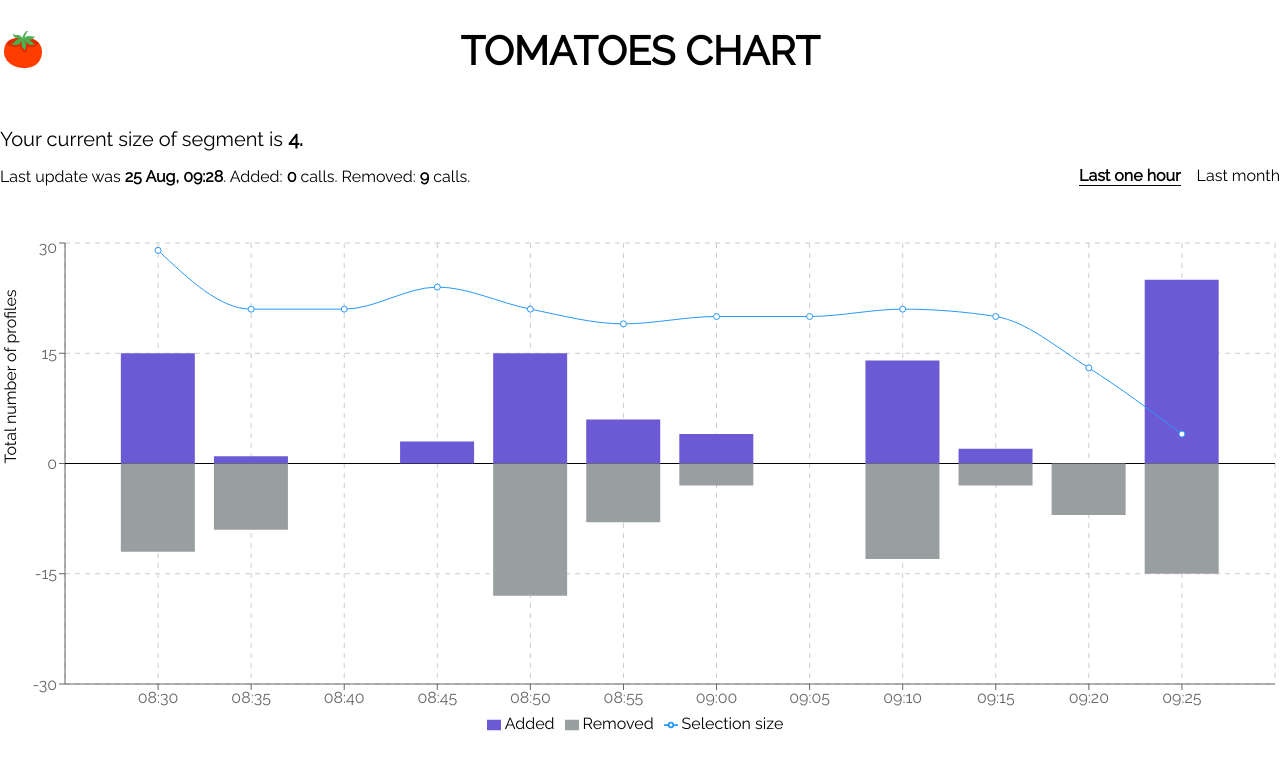
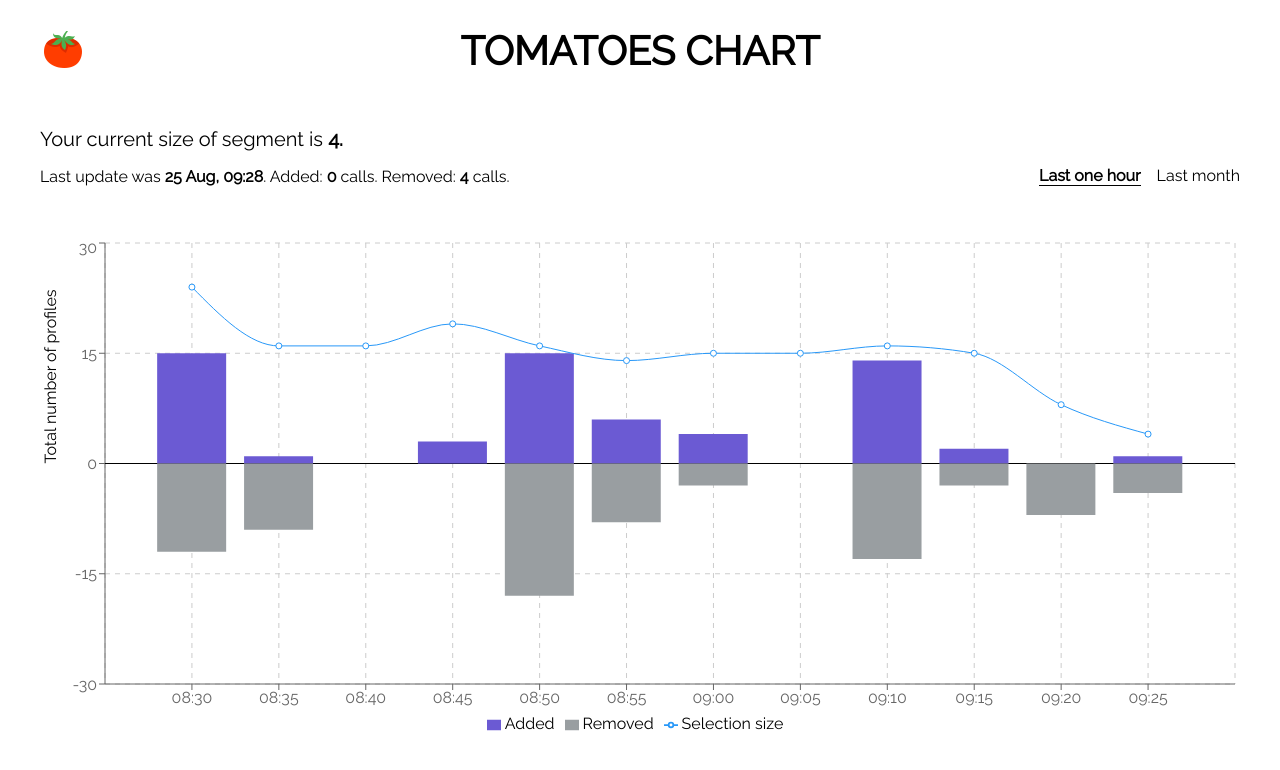
Before and after one commit to nkhristinin/tomatoes-chart, a React (Create React App) app: page / in a window 1280 px wide. Shown: the top 770 px of the page. Built offline with nearby package versions, Linux system fonts and the light colour scheme.

Commit message:
Change some stylling

```diff
--- a/src/API/index.js
+++ b/src/API/index.js
@@ -21,8 +21,8 @@ const getRandomPastTicks = (
       if (acc.length === 0) {
         newItem = {
           timestamp: getTime(fromDate),
-          totalCallsAdded: getRandomInt(0, range),
-          totalCallsRemoved: -getRandomInt(0, range),
+          totalCallsAdded: getRandomInt(0, 5),
+          totalCallsRemoved: -getRandomInt(0, 5),
           segmentSize: getRandomInt(0, 5)
         }
       } else {
@@ -79,8 +79,8 @@ export const makeGetTicks = (intitialCount: number = 100) => {
 
       setTimeout(() => {
         const prevItem = data[data.length - 1]
-        const newCallsAdded = getRandomInt(0, 10)
-        const newCallsRemoved = getRandomInt(0, 10)
+        const newCallsAdded = getRandomInt(0, 5)
+        const newCallsRemoved = getRandomInt(0, 5)
 
         data.push({
           timestamp: getTime(new Date()),
--- a/src/App.css
+++ b/src/App.css
@@ -5,9 +5,10 @@
 
 .App {
     max-width: 1280px;
+    padding: 0 40px;
     margin: auto;
     font-family: 'Raleway', sans-serif;
-    position: relative;
+
 }
 
 .title {
@@ -16,6 +17,10 @@
     line-height: 48px;
     text-transform: uppercase;
     margin-bottom: 52px;
+}
+
+.logo-container {
+    position: relative;
 }
 
 .logo {
--- a/src/App.js
+++ b/src/App.js
@@ -7,7 +7,7 @@ class App extends Component {
   render() {
     return (
       <div className="App">
-        <h1 className="title">Tomatoes chart</h1>
+        <div className="logo-container">
           <img
             className="logo"
             src={tomato}
@@ -15,6 +15,9 @@ class App extends Component {
             width="48"
             height="48"
           />
+        </div>
+        <h1 className="title">Tomatoes chart</h1>
+
         <TicksContainer />
       </div>
     )
```
Lines whose indentation alone changed are shown as unchanged.
